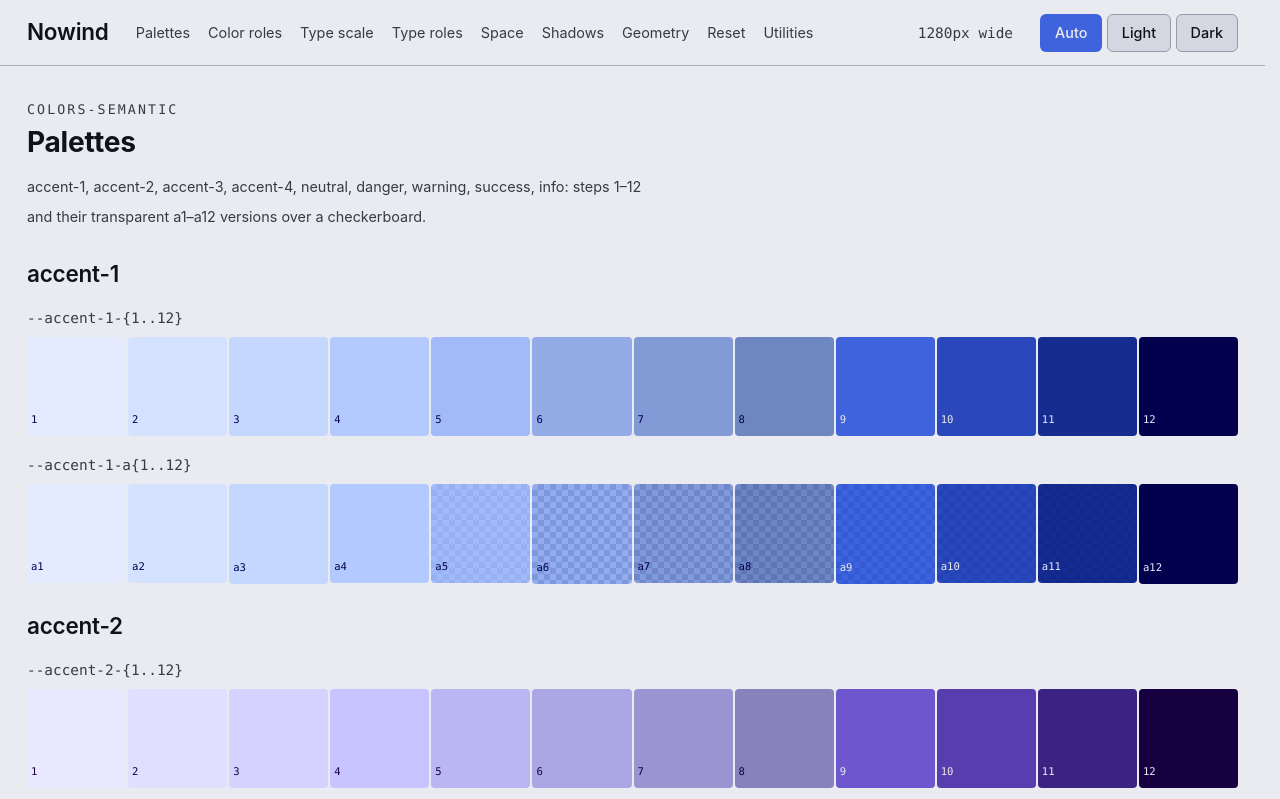
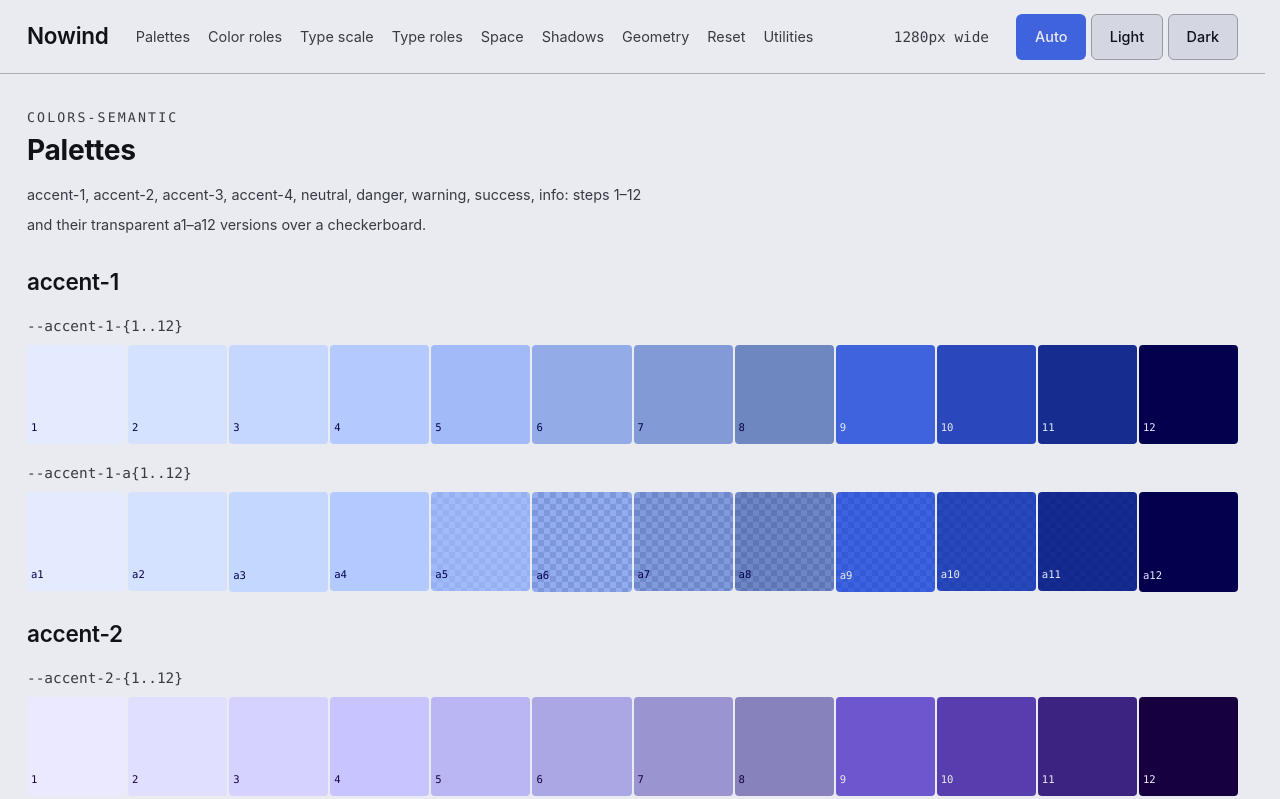
Before and after one commit to kimgranlund/nowind, a plain HTML site: page specimen.html in a window 1280 px wide. Shown: the top 799 px of the page. Drawn offline with Linux system fonts and the light colour scheme.

Commit message:
Make control geometry fluid: root --F follows --text-base
Co-Authored-By: Claude Opus 5.5 <noreply@anthropic.com>

```diff
--- a/theme/theme.geometry.css
+++ b/theme/theme.geometry.css
@@ -32,8 +32,15 @@
   --breakpoint-2xl: 1536px;
 }
 
+:root {
+  --F: var(--text-base);
+}
+
+.scope {
+  --F: 1em;
+}
+
 :root, .scope {
-  --F: 1em;
   --slot: calc(var(--slot-slope) * var(--F) + var(--slot-offset));
   --q: calc(var(--q-slope) * var(--F) + var(--q-offset));
   --margin: max(calc(var(--mg) * (var(--slot) - var(--F) + var(--margin-offset))), var(--border-width));
--- a/theme/theme.geometry.manifest.json
+++ b/theme/theme.geometry.manifest.json
@@ -1,16 +1,16 @@
 {
   "file": "theme.geometry.css",
-  "description": "Nowind geometry: every length derives from one input, --F (the scope's font size), after Affine UI. Set font-size on :root or any .scope to resize everything inside it.",
+  "description": "Nowind geometry: every length derives from one input, --F, after Affine UI. At the root --F is the fluid body size (--text-base, 14px at a 360px viewport to 18px at 1240px), so controls, radii, icons and shadows grow with the type. A .scope sets --F to its own font size (1em), so a part of the page can be pinned or resized.",
   "source": "affine-ui tokens/control, tokens/levels, tokens/tiers, tokens/radius",
   "scopes": {
     "selector": ":root, .scope",
-    "rule": "Derived tokens are declared on :root and on every .scope, so a .scope with its own font-size recomputes them. --F is registered with @property as a <length>, so it resolves to px on each scope."
+    "rule": "--F is declared twice: :root { --F: var(--text-base) } follows the fluid type scale; .scope { --F: 1em } follows the scope's font-size. Everything derived is declared on :root and on every .scope, so it recomputes in both. --F is registered with @property as a <length>, so it resolves to px."
   },
   "inputs": [
     {
       "token": "--F",
-      "value": "1em",
-      "use": "The scope's font size. The only token in em."
+      "value": ":root: var(--text-base); .scope: 1em",
+      "use": "The base size. At the root it follows --text-base, so geometry grows with the viewport; in a .scope it is that scope's font size."
     },
     {
       "token": "--slot-slope",
@@ -333,5 +333,25 @@
         "use": "Large glyph; class icon-lg."
       }
     ]
+  },
+  "fluid": {
+    "at360": {
+      "F": "14px",
+      "slot": "20px",
+      "margin": "5px",
+      "controlHeight": "30px"
+    },
+    "at800": {
+      "F": "16px",
+      "slot": "24px",
+      "margin": "7px",
+      "controlHeight": "38px"
+    },
+    "at1240": {
+      "F": "18px",
+      "slot": "28px",
+      "margin": "9px",
+      "controlHeight": "46px"
+    }
   }
 }
```
Also changed, not shown: dist/nowind.bundle.css, dist/nowind.min.css, 2 other files.
